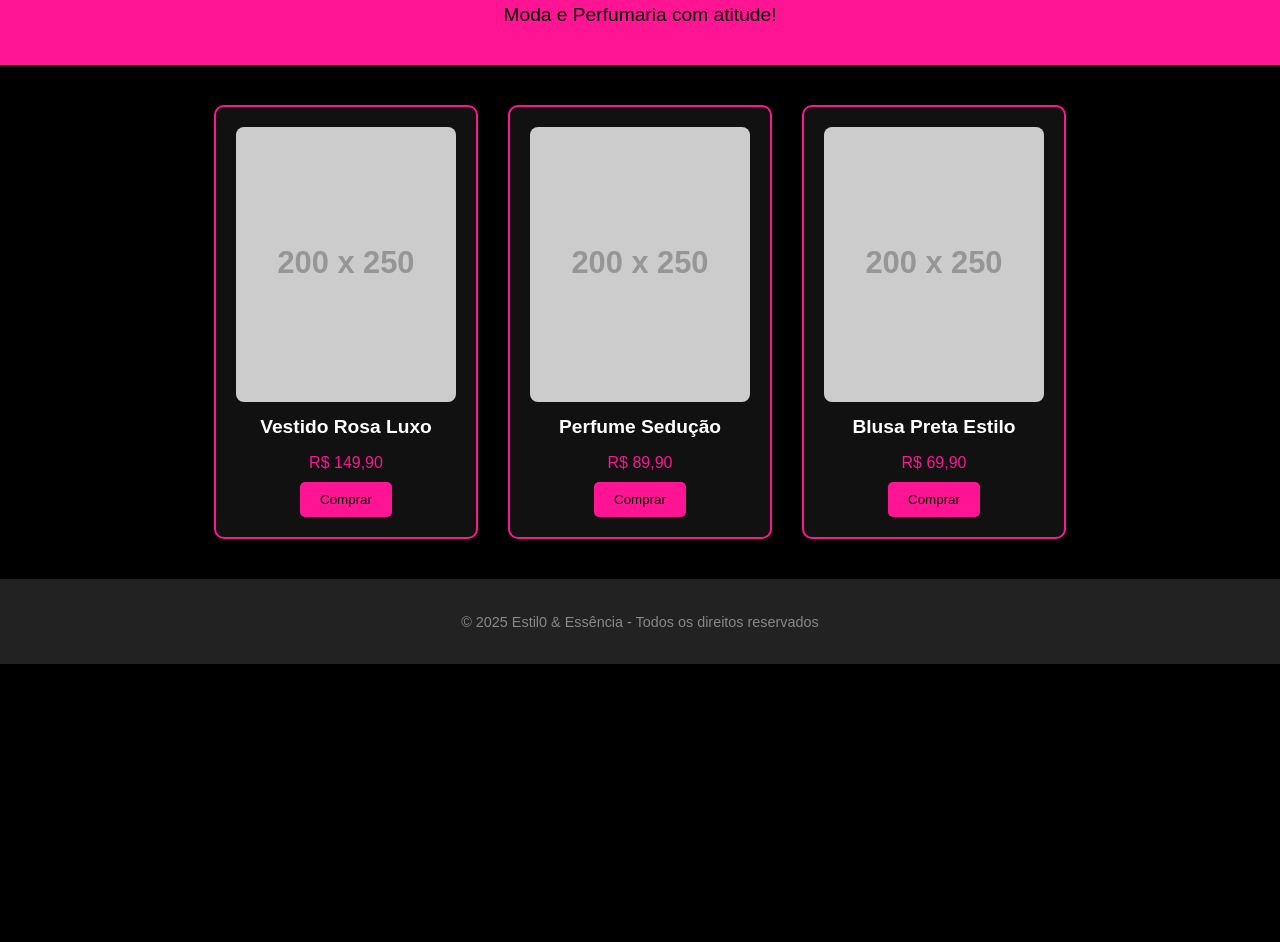
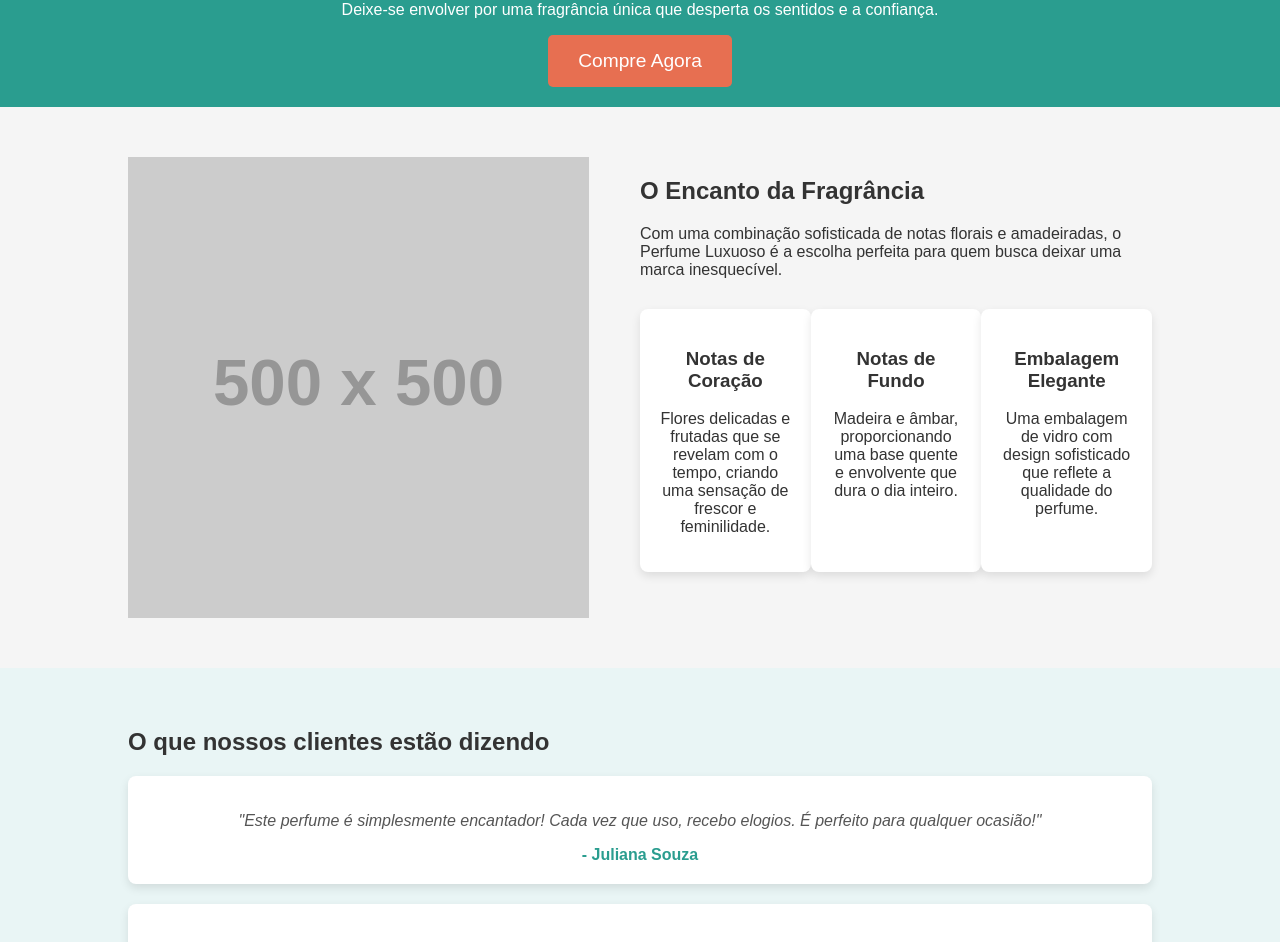
Before and after one commit to nielsan87/estilo-essrcia, a plain HTML site: page index.html in a window 1280 px wide. Shown: the part 80-1022 px from the top of the page. Before the commit the page ends 800 px from the top, so only its background shows below. Drawn offline with Linux system fonts and the light colour scheme; placeholder pictures from the web are drawn by us.

Commit message:
Update index.html
corrigindo o titulo

```diff
--- a/index.html
+++ b/index.html
@@ -1,132 +1,206 @@
+
 <!DOCTYPE html>
 <html lang="pt-BR">
 <head>
   <meta charset="UTF-8">
   <meta name="viewport" content="width=device-width, initial-scale=1.0">
-    <title>Estil0 & Essência</title>
+  <title>Perfume Luxuoso | Experiência Inesquecível</title>
   <style>
+    /* Estilos gerais */
     body {
+      font-family: 'Arial', sans-serif;
       margin: 0;
-            font-family: 'Arial', sans-serif;
-            background-color: #000;
-            color: #fff;
+      padding: 0;
+      background-color: #f5f5f5;
+      color: #333;
     }
-
+    .container {
+      width: 80%;
+      margin: 0 auto;
+      max-width: 1200px;
+    }
     header {
-            background-color: #ff1493; /* rosa-choque */
-            padding: 20px;
+      background-color: #2a9d8f;
+      color: white;
+      padding: 20px 0;
       text-align: center;
     }
-
     header h1 {
+      font-size: 2.5em;
       margin: 0;
-            font-size: 2.5rem;
-            color: black;
     }
-
-        header p {
-            font-size: 1.2rem;
-            color: #000;
+    .cta-btn {
+      background-color: #e76f51;
+      color: white;
+      padding: 15px 30px;
+      font-size: 1.2em;
+      border: none;
+      cursor: pointer;
+      text-align: center;
+      border-radius: 5px;
+      transition: background-color 0.3s ease;
     }
-
-        main {
-            padding: 40px 20px;
+    .cta-btn:hover {
+      background-color: #f4a261;
+    }
+    section {
+      padding: 50px 0;
+    }
+    .product-image {
+      width: 100%;
+      max-width: 500px;
+      margin: 0 auto;
+      display: block;
+    }
+    .features {
+      display: flex;
+      justify-content: space-between;
+      margin-top: 30px;
+    }
+    .feature-item {
+      background-color: #ffffff;
+      padding: 20px;
+      border-radius: 8px;
+      box-shadow: 0 4px 10px rgba(0, 0, 0, 0.1);
+      text-align: center;
+      width: 30%;
+    }
+    .testimonials {
+      background-color: #e9f5f5;
+      padding: 40px 0;
+    }
+    .testimonial-item {
+      background-color: white;
+      padding: 20px;
+      border-radius: 8px;
+      box-shadow: 0 4px 10px rgba(0, 0, 0, 0.1);
+      margin-bottom: 20px;
+      text-align: center;
+    }
+    .testimonial-item p {
+      font-style: italic;
+      color: #555;
+    }
+    .testimonial-item span {
+      display: block;
+      margin-top: 10px;
+      font-weight: bold;
+      color: #2a9d8f;
+    }
+    .pricing {
       display: flex;
       justify-content: center;
-            flex-wrap: wrap;
-            gap: 20px;
+      margin-top: 40px;
     }
-
-        .produtos {
-            display: flex;
-            flex-wrap: wrap;
-            gap: 30px;
-            justify-content: center;
-        }
-
-        .produto {
-            background-color: #111;
-            border: 2px solid #ff1493;
-            border-radius: 10px;
-            padding: 20px;
-            width: 220px;
+    .pricing-card {
+      background-color: #fff;
+      padding: 30px;
+      width: 300px;
+      border-radius: 8px;
+      box-shadow: 0 4px 10px rgba(0, 0, 0, 0.1);
+      margin: 0 20px;
       text-align: center;
     }
-
-        .produto img {
-            width: 100%;
-            border-radius: 8px;
+    .pricing-card h2 {
+      font-size: 1.8em;
+      margin-bottom: 20px;
     }
-
-        .produto h2 {
-            font-size: 1.2rem;
-            margin: 10px 0;
+    .pricing-card p {
+      font-size: 1.4em;
+      margin-bottom: 20px;
     }
-
-        .produto p {
-            font-size: 1rem;
-            color: #ff1493;
-            margin-bottom: 10px;
+    .pricing-card .price {
+      font-size: 2em;
+      color: #e76f51;
     }
-
-        button {
-            background-color: #ff1493;
-            color: #000;
-            border: none;
-            padding: 10px 20px;
-            border-radius: 5px;
-            cursor: pointer;
-        }
-
-        button:hover {
-            background-color: #e60073;
-        }
-
-        footer {
-            background-color: #222;
-            color: #888;
+    .footer {
+      background-color: #2a9d8f;
+      color: white;
+      padding: 20px 0;
       text-align: center;
-            padding: 20px;
-            font-size: 0.9rem;
     }
   </style>
 </head>
 <body>
+
+  <!-- Cabeçalho -->
   <header>
-        <h1>Estil0 & Essência</h1>
-        <p>Moda e Perfumaria com atitude!</p>
+    <div class="container">
+      <h1>Perfume Luxuoso: Uma Experiência Inesquecível</h1>
+      <p>Deixe-se envolver por uma fragrância única que desperta os sentidos e a confiança.</p>
+      <button class="cta-btn">Compre Agora</button>
+    </div>
   </header>
 
-    <main>
-        <section class="produtos">
-            <!-- Produto 1 -->
-            <div class="produto">
-                <img src="https://via.placeholder.com/200x250?text=Vestido+Luxo" alt="Produto 1">
-                <h2>Vestido Rosa Luxo</h2>
-                <p>R$ 149,90</p>
-                <button>Comprar</button>
+  <!-- Seção de Imagem e Benefícios -->
+  <section>
+    <div class="container">
+      <div style="display: flex; justify-content: space-between;">
+        <div style="width: 45%;">
+          <img class="product-image" src="https://via.placeholder.com/500x500" alt="Perfume Luxuoso">
         </div>
-
-            <!-- Produto 2 -->
-            <div class="produto">
-                <img src="https://via.placeholder.com/200x250?text=Perfume+Sedução" alt="Perfume">
-                <h2>Perfume Sedução</h2>
-                <p>R$ 89,90</p>
-                <button>Comprar</button>
+        <div style="width: 50%;">
+          <h2>O Encanto da Fragrância</h2>
+          <p>Com uma combinação sofisticada de notas florais e amadeiradas, o Perfume Luxuoso é a escolha perfeita para quem busca deixar uma marca inesquecível.</p>
+          <div class="features">
+            <div class="feature-item">
+              <h3>Notas de Coração</h3>
+              <p>Flores delicadas e frutadas que se revelam com o tempo, criando uma sensação de frescor e feminilidade.</p>
             </div>
-
-            <!-- Produto 3 (exemplo adicional) -->
-            <div class="produto">
-                <img src="https://via.placeholder.com/200x250?text=Blusa+Preta" alt="Blusa Preta">
-                <h2>Blusa Preta Estilo</h2>
-                <p>R$ 69,90</p>
-                <button>Comprar</button>
+            <div class="feature-item">
+              <h3>Notas de Fundo</h3>
+              <p>Madeira e âmbar, proporcionando uma base quente e envolvente que dura o dia inteiro.</p>
+            </div>
+            <div class="feature-item">
+              <h3>Embalagem Elegante</h3>
+              <p>Uma embalagem de vidro com design sofisticado que reflete a qualidade do perfume.</p>
+            </div>
+          </div>
+        </div>
+      </div>
     </div>
   </section>
-    </main>
 
-    <footer>
-        <p>&copy; 2025 Estil0 & Essência - Todos os direitos reservados</p>
+  <!-- Depoimentos -->
+  <section class="testimonials">
+    <div class="container">
+      <h2>O que nossos clientes estão dizendo</h2>
+      <div class="testimonial-item">
+        <p>"Este perfume é simplesmente encantador! Cada vez que uso, recebo elogios. É perfeito para qualquer ocasião!"</p>
+        <span>- Juliana Souza</span>
+      </div>
+      <div class="testimonial-item">
+        <p>"A fragrância é sofisticada e duradoura. Eu me sinto mais confiante e elegante sempre que o uso."</p>
+        <span>- Ricardo Almeida</span>
+      </div>
+    </div>
+  </section>
+
+  <!-- Preços -->
+  <section>
+    <div class="container">
+      <h2>Escolha o seu perfume agora</h2>
+      <div class="pricing">
+        <div class="pricing-card">
+          <h2>Perfume Luxuoso 50ml</h2>
+          <p>Ideal para o dia a dia</p>
+          <div class="price">R$ 199,90</div>
+          <button class="cta-btn">Comprar</button>
+        </div>
+        <div class="pricing-card">
+          <h2>Perfume Luxuoso 100ml</h2>
+          <p>Perfeito para você que adora uma fragrância marcante</p>
+          <div class="price">R$ 299,90</div>
+          <button class="cta-btn">Comprar</button>
+        </div>
+      </div>
+    </div>
+  </section>
+
+  <!-- Rodapé -->
+  <footer class="footer">
+    <p>&copy; 2025 Perfume Luxuoso. Todos os direitos reservados.</p>
   </footer>
+
 </body>
 </html>
```
Lines whose indentation alone changed are shown as unchanged.
